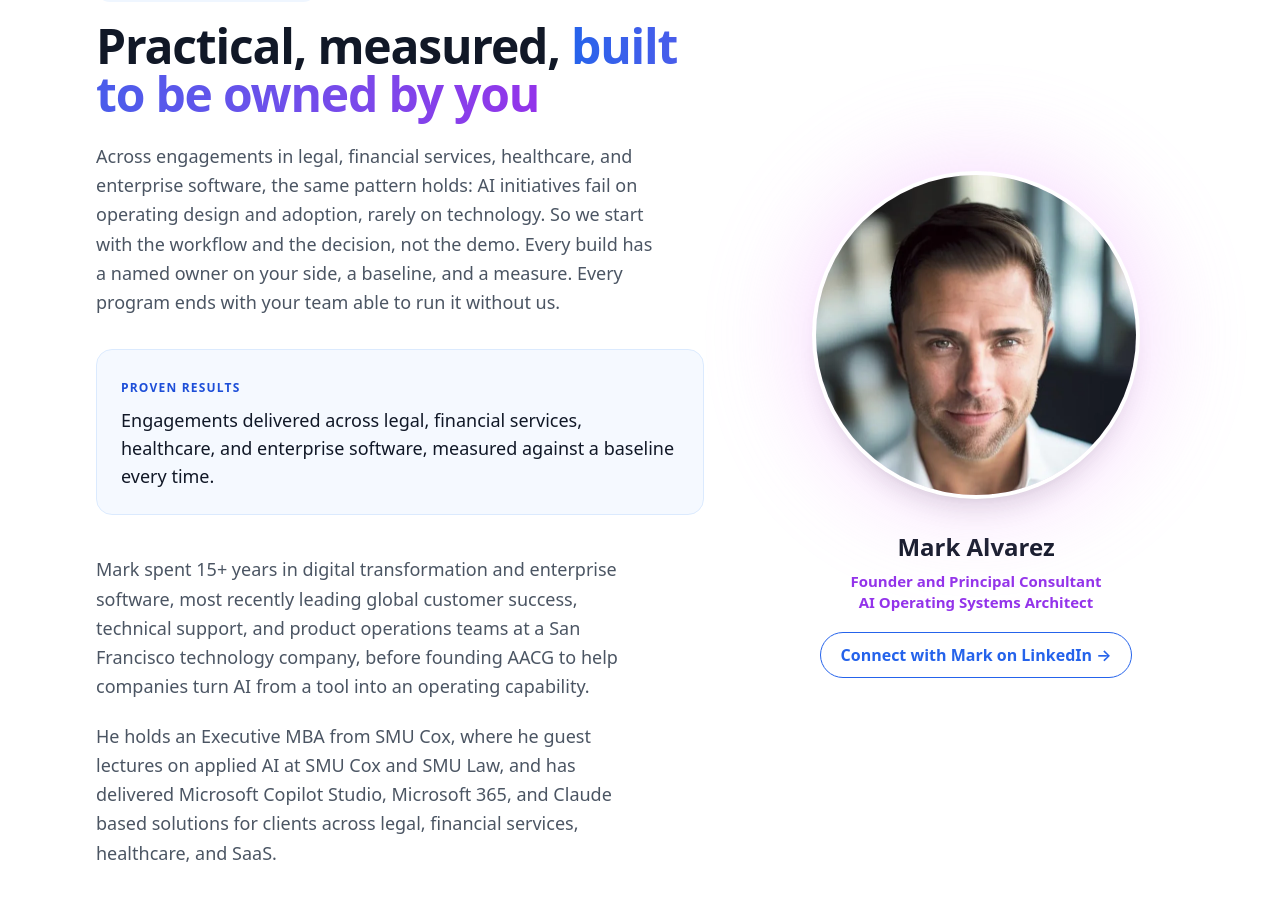
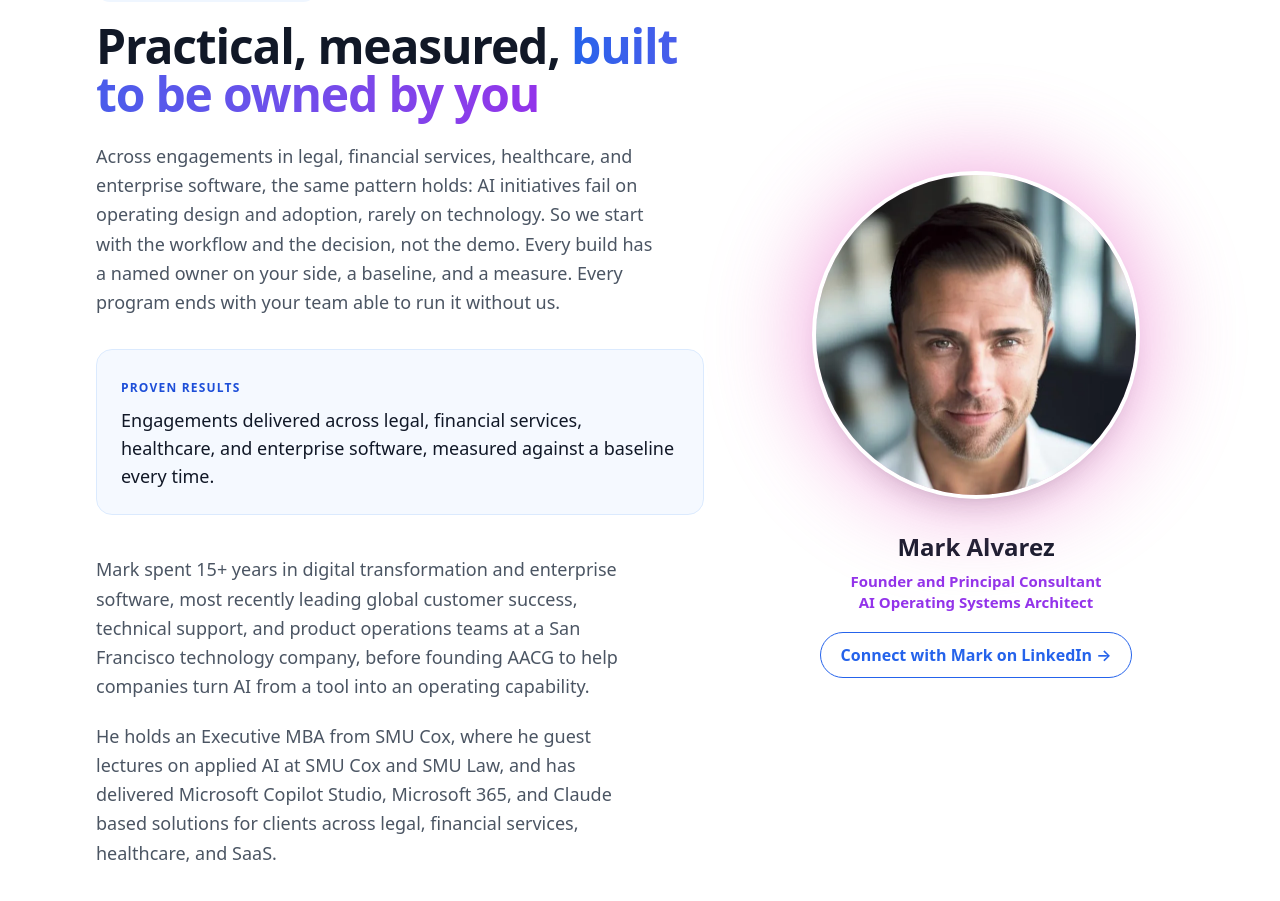
Before and after one commit to Mark-Alvy/appliedaicg-site-v1.2, a React (Vite) app: page / in a window 1280 px wide. Shown: the part 2820-3721 px from the top of the page. Built offline with nearby package versions, Linux system fonts and the light colour scheme.

Commit message:
about halo midpoint
Co-Authored-By: Claude Sonnet 5.5 <noreply@anthropic.com>
Claude-Session: https://claude.ai/code/session_01B34hrMBgVoAANP3LECGcaD

```diff
--- a/src/App.tsx
+++ b/src/App.tsx
@@ -213,7 +213,7 @@ function Approach() {
         </Reveal>
         <Reveal dir="right" className="relative mx-auto md:col-span-5 md:col-start-8 md:row-span-2 md:row-start-1 md:self-center">
           <div className="group relative mx-auto w-fit p-3">
-            <div className="pointer-events-none absolute left-1/2 top-1/2 h-[312px] w-[312px] -translate-x-1/2 -translate-y-1/2 rounded-full bg-[radial-gradient(circle_closest-side,#A78BFA_0%,#F0ABFC_60%,transparent_100%)] opacity-45 blur-[44px] transition-opacity duration-300 ease-in-out group-hover:opacity-65 sm:h-[374px] sm:w-[374px] md:h-[416px] md:w-[416px]" aria-hidden />
+            <div className="pointer-events-none absolute left-1/2 top-1/2 h-[312px] w-[312px] -translate-x-1/2 -translate-y-1/2 rounded-full bg-[radial-gradient(circle_closest-side,#9162F3_0%,#EE79CA_65%,transparent_100%)] opacity-60 blur-[40px] transition-opacity duration-300 ease-in-out group-hover:opacity-80 sm:h-[374px] sm:w-[374px] md:h-[416px] md:w-[416px]" aria-hidden />
             <img src={img.mark} alt="Mark Alvarez, Founder and Principal Consultant" width={640} height={773} className="relative aspect-square transition-transform duration-300 group-hover:scale-105 w-60 rounded-full object-cover object-top shadow-xl ring-4 ring-white sm:w-72 md:w-80" />
           </div>
           <div className="mt-6 text-center">
```
